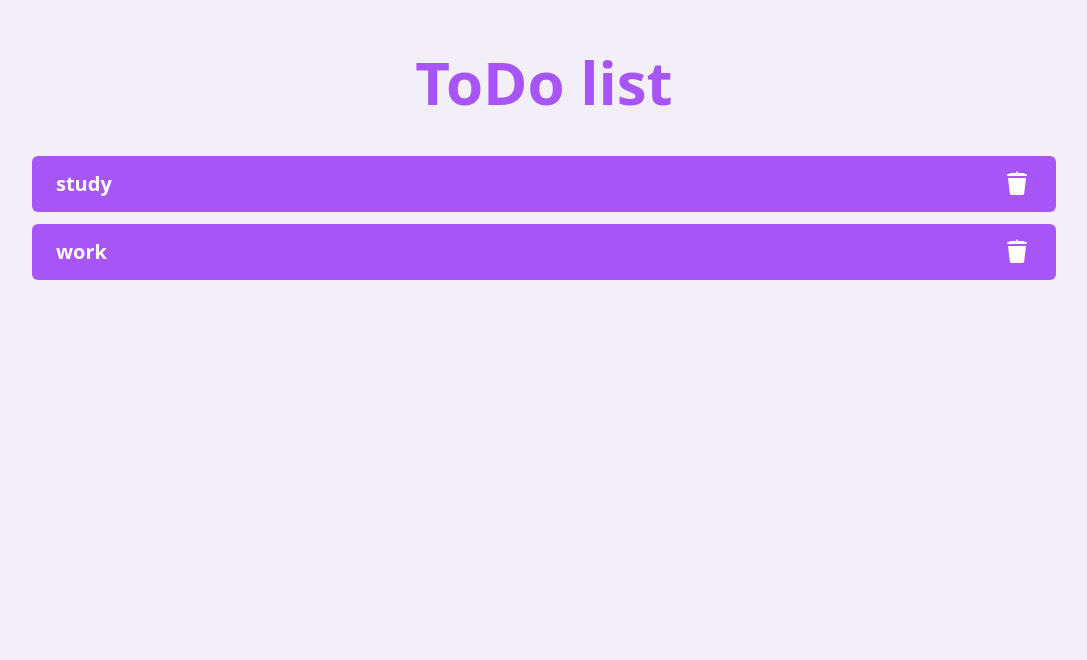
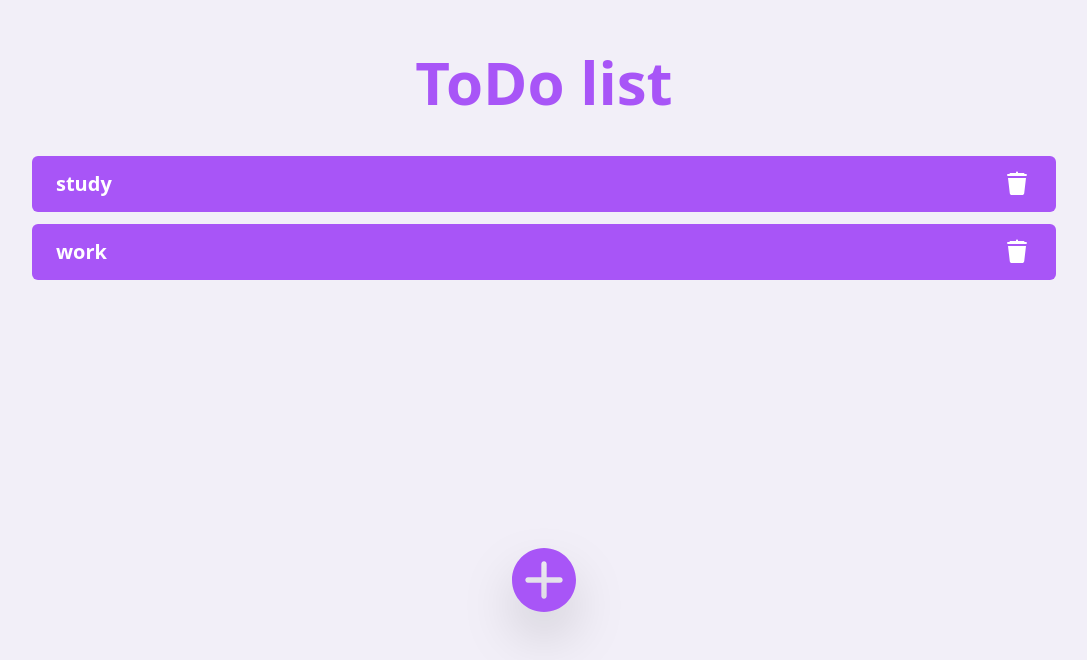
Before and after one commit to sinapirani/chabarkata, a React (Create React App) app: page / in a window 1280 px wide. Shown: the part 140-800 px from the top of the page, without its empty margins (96-1183 px from the left). Built offline with nearby package versions, Linux system fonts and the light colour scheme.

Commit message:
add - add todo icon

```diff
--- a/src/App.js
+++ b/src/App.js
@@ -1,6 +1,7 @@
 import { createContext, useContext, useState } from "react"
 import TodoItem from './components/todo-util/todo-item'
 import Header from "./components/header"
+import AddTodo from "./components/addTodo-util/addTodo";
 
 export const todosContext = createContext(null)
 const initialContext = [
@@ -14,15 +15,18 @@ const App = () => {
 
   return (
     <todosContext.Provider value={[todosState,setTodosState]}>
-      <div class="h-screen w-100 flex justify-start items-center flex-col pt-48 bg-[#f2eff8]">
+      <div class=" relative h-screen w-100 flex justify-start items-center flex-col pt-48 bg-[#f2eff8]">
         <Header />
         {
           todosState.map((el,index) => {
             return(
-              <TodoItem name={el.name} />
+              <TodoItem key={index} name={el.name} id={el.id} />
             )
           })
         }
+
+        <AddTodo/>
+
       </div>
     </todosContext.Provider>
   );
--- /dev/null
+++ b/src/components/addTodo-util/addTodo.js
@@ -0,0 +1,12 @@
+
+
+
+const AddTodo = () => {
+    return (
+      <div className="absolute bottom-10 drop-shadow-2xl shadow-purple-500] active:scale-50 transition-[1s]">
+        <img src="plus.svg" height={80} width={80} alt="add todo" />
+      </div>
+    );
+}
+
+export default AddTodo
--- /dev/null
+++ b/src/components/addTodo-util/addTodoForm.js
@@ -0,0 +1,9 @@
+
+
+const AddTodoForm = () => {
+    return(
+        <div>hello</div>
+    )
+}
+
+export default AddTodoForm
--- a/src/components/todo-util/todo-item.js
+++ b/src/components/todo-util/todo-item.js
@@ -1,10 +1,16 @@
+import { useContext } from "react"
+import {todosContext} from '../../App'
 
 
 const TodoItem = ({id,name,compeleted}) => {
+    const [todosState, setTodosState] = useContext(todosContext)
+    const deleteItem = () => {
+        setTodosState(todosState.filter(el => el.id != id))
+    }
     return(
         <div className=" mb-3 px-6 flex justify-center items-center w-[80%] h-14 bg-purple-500 rounded-md" >
             <h3 className=" font-bold text-xl text-white">{name}</h3>
-            <img className="ml-auto" src="delete.svg" height={30} width={30} alt="delete todo" />
+            <img onClick={deleteItem} className="ml-auto" src="delete.svg" height={30} width={30} alt="delete todo" />
         </div>
     )
 }
```
Also changed, not shown: public/plus.svg (added).
